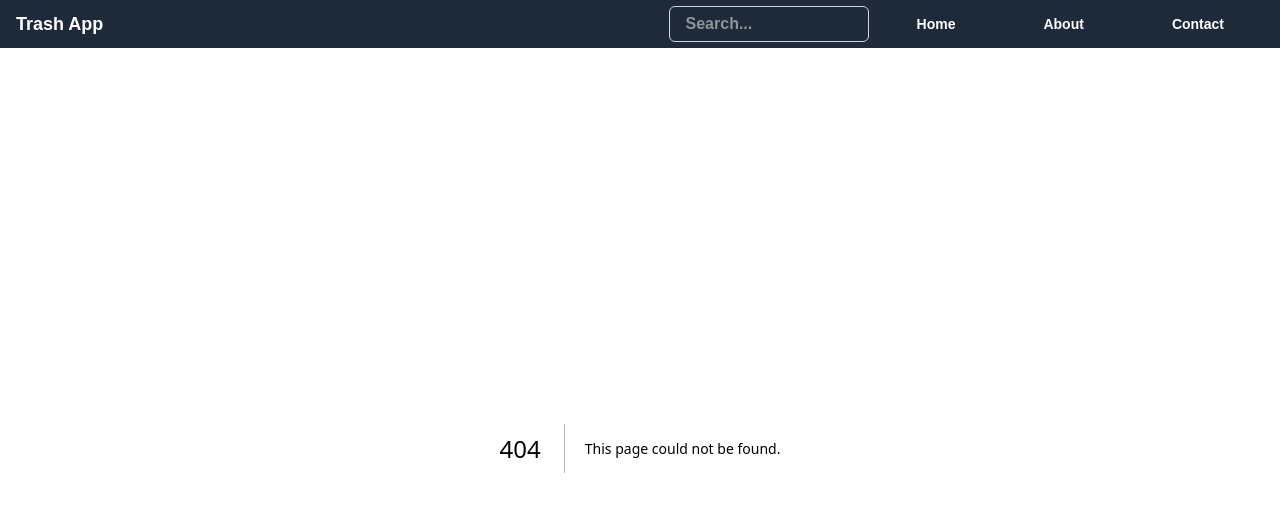
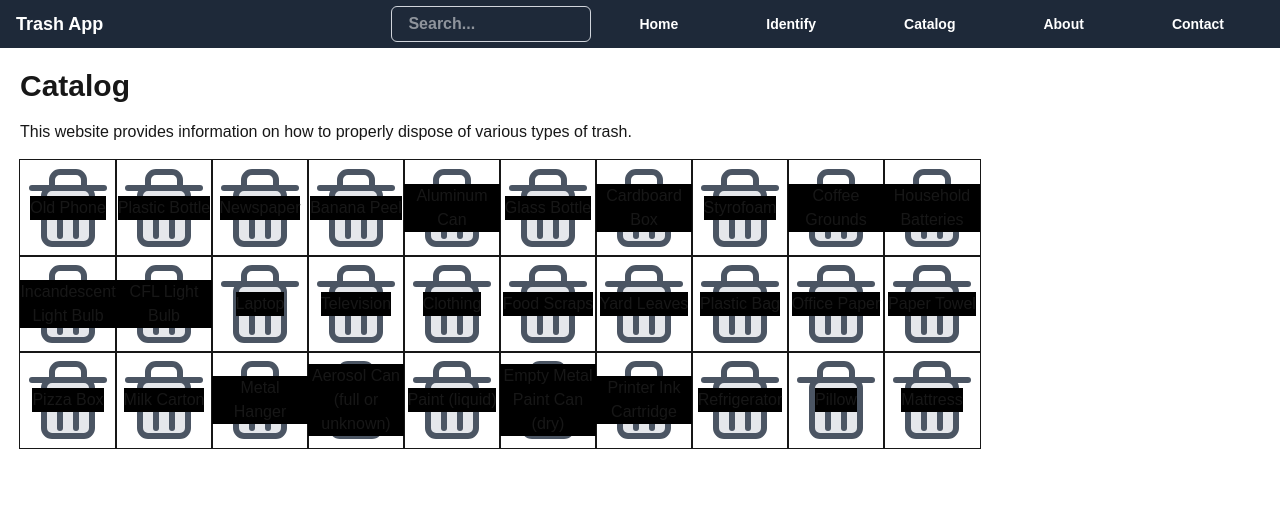
Before and after one commit to water3god/TrashApp, a Next.js app: page /catalog in a window 1280 px wide. Before the commit this address had no page. Shown: the top 512 px of the page. Built offline with nearby package versions, Linux system fonts and the light colour scheme.

Commit message:
Added Vision

```diff
--- /dev/null
+++ b/src/app/api/vision/route.ts
@@ -0,0 +1,26 @@
+import { NextResponse } from "next/server";
+import vision from "@google-cloud/vision";
+
+export async function POST(request: Request) {
+    try {
+        const { imageBase64 } = await request.json();
+
+        if (!imageBase64) {
+            return NextResponse.json({ error: 'No image provided' }, { status: 400 });
+        }
+
+        const client = new vision.ImageAnnotatorClient({
+            keyFilename: process.env.GOOGLE_APPLICATION_CREDENTIALS,
+        });
+
+        const [result] = await client.labelDetection({
+            image: { content: imageBase64 },
+        });
+
+        return NextResponse.json({ labels: result.labelAnnotations }, { status: 200 });
+
+    } catch (error: unknown) {
+        console.error('Error processing image:', error);
+        return NextResponse.json({ error: (error as Error).message }, { status: 500 });
+    }
+}
--- /dev/null
+++ b/src/app/catalog/page.tsx
@@ -0,0 +1,59 @@
+import Image from "next/image";
+import Trash from "../../../public/trash.json";
+import { JSX, useMemo } from "react";
+import Link from "next/link";
+
+export default function Catalog() {
+  const Column = useMemo(() => {
+    const rows: JSX.Element[] = [];
+
+    const rowNum = Math.floor(Trash.trashItems.length / 10);
+
+    for (let i = 0; i < rowNum; i++) {
+      const columns: JSX.Element[] = [];
+      const columnNum = Math.max(rowNum - i * 10, 10);
+
+      for (let j = 0; j < columnNum; j++) {
+        const item = Trash.trashItems[i * 10 + j];
+
+        columns.push(
+          <td
+            key={item.id}
+            className="w-24 h-24 align-middle text-center outline relative"
+            style={{ width: "6rem", height: "6rem" }}
+          >
+            <Image
+              src={item.image}
+              alt={item.name}
+              fill
+              style={{ objectFit: "contain" }}
+              className="absolute inset-0"
+            />
+            <Link
+              href={`/item/${item.id}`}
+              className="flex items-center justify-center mx-auto hover:underline w-fit h-fit relative z-10 bg-black"
+            >
+              {item.name}
+            </Link>
+          </td>
+        );
+      }
+
+      rows.push(<tr key={i}>{columns}</tr>);
+    }
+
+    return <tbody>{rows}</tbody>;
+  }, []);
+
+  return (
+    <div className="p-5">
+      <h1 className="text-3xl font-bold">Catalog</h1>
+      <p className="mt-4 pb-4">
+        This website provides information on how to properly dispose of various
+        types of trash.
+      </p>
+
+      <table>{Column}</table>
+    </div>
+  );
+}
--- /dev/null
+++ b/src/app/identify/page.tsx
@@ -0,0 +1,83 @@
+"use client";
+
+import { useEffect, useRef, useState } from "react";
+
+export default function IdentifierPage() {
+  const videoRef = useRef<HTMLVideoElement>(null);
+  const canvasRef = useRef<HTMLCanvasElement>(null);
+
+  const [responses, setResponses] = useState([]);
+
+  useEffect(() => {
+    const startVideo = async () => {
+      try {
+        const stream = await navigator.mediaDevices.getUserMedia({
+          video: true,
+          audio: false,
+        });
+        if (videoRef.current) {
+          videoRef.current.srcObject = stream;
+        }
+      } catch (err) {
+        console.error("Error accessing webcam: ", err);
+      }
+    };
+
+    startVideo();
+  }, []);
+
+  const handleCapture = async () => {
+    const video = videoRef.current;
+    const canvas = canvasRef.current;
+
+    if (video && canvas) {
+      const ctx = canvas.getContext("2d");
+
+      if (ctx) {
+        canvas.width = video.videoWidth;
+        canvas.height = video.videoHeight;
+        ctx.drawImage(video, 0, 0, canvas.width, canvas.height);
+
+        const imageData = canvas.toDataURL("image/png");
+        console.log("Captured image data: ", imageData);
+
+        console.log(imageData);
+
+        const res = await fetch("/api/vision", {
+          method: "POST",
+          headers: {
+            "Content-Type": "application/json",
+          },
+          body: JSON.stringify({ imageBase64: imageData.split(",")[1] }),
+        });
+
+        const data = await res.json();
+
+        console.log("Vision API response: ", data);
+      }
+    }
+  };
+
+  return (
+    <div>
+      <h1 className="text-3xl font-bold mb-4 text-center p-2">
+        Identify Trash
+      </h1>
+      <div className="flex flex-col items-center">
+        <video
+          ref={videoRef}
+          autoPlay
+          muted
+          className="w-full max-w-md rounded-lg border-2 border-gray-300"
+        ></video>
+        <canvas ref={canvasRef} className="hidden"></canvas>
+        <button
+          onClick={handleCapture}
+          className="mt-4 px-4 py-2 stroke-2 border-2 border-blue-400 bg-blue-600 text-white rounded-md hover:bg-blue-700"
+        >
+          Capture
+        </button>
+      </div>
+    </div>
+  );
+}
--- a/src/components/topBar.tsx
+++ b/src/components/topBar.tsx
@@ -101,6 +101,8 @@ export default function TopBar() {
       <div className="ml-auto flex space-x-2">
         <SearchBar />
         <TopBarButton name="Home" link="/home" />
+        <TopBarButton name="Identify" link="/identify" />
+        <TopBarButton name="Catalog" link="/catalog" />
         <TopBarButton name="About" link="/about" />
         <TopBarButton name="Contact" link="/contact" />
       </div>
```
Also changed, not shown: package.json (+7 -6 lines), 2 other files (tests, documents, lock files or other folders).
